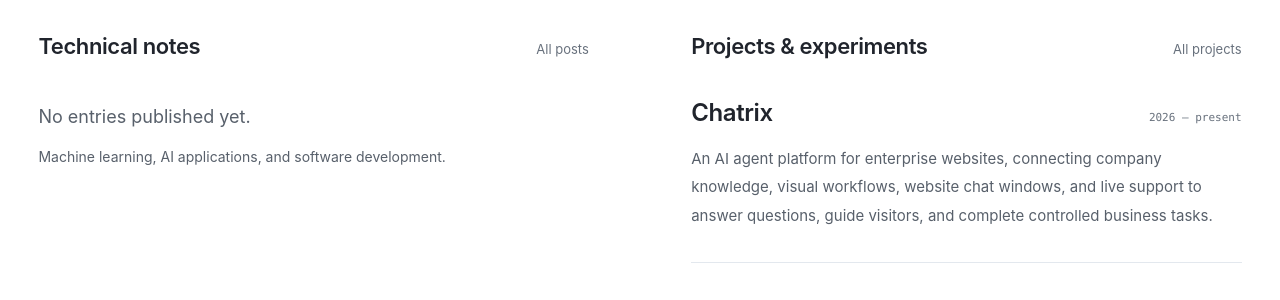
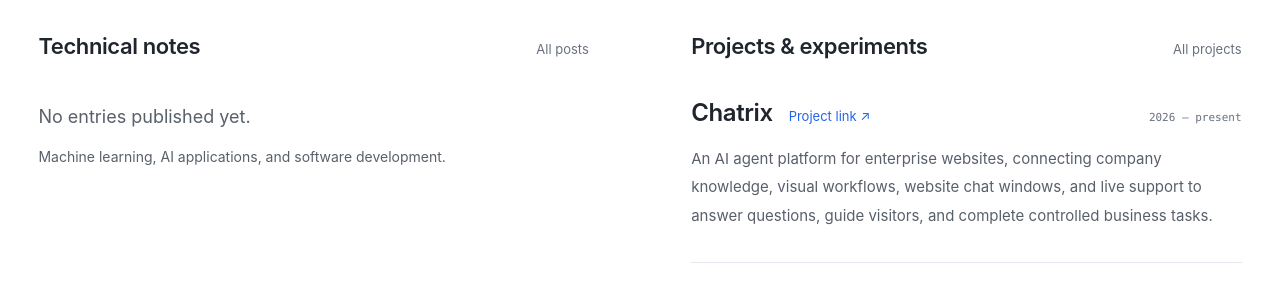
Before and after one commit to yekunsong/yekunsong.github.io, a Jekyll site: the page built from index.html, in a window 1280 px wide. Shown: the part 505-805 px from the top of the page. Built offline with Jekyll 4.4.1, drawn with Linux system fonts in a browser that asks for light colours.

Commit message:
feat(site): add homepage project website link
Add a blue website link beside the Chatrix title on both language home pages, reusing existing project URLs and keeping the current visual style.

```diff
--- a/_data/ui.yml
+++ b/_data/ui.yml
@@ -22,6 +22,7 @@
   responsibilities: Implementation
   technologies: Technologies
   project_links: Project links
+  project_website: Project link
   skills: Skills & tools
   english: 'English: IELTS 6.5'
   awards: Awards
@@ -87,6 +88,7 @@
   responsibilities: 实现内容
   technologies: 技术栈
   project_links: 项目入口
+  project_website: 项目链接
   skills: 技能与工具
   english: 英语：雅思 6.5
   awards: 竞赛与荣誉
--- a/_includes/project-card.html
+++ b/_includes/project-card.html
@@ -1,6 +1,12 @@
 <article class="project-row">
     <div class="project-heading">
-        <h3><a href="{{ ui.projects_path | prepend: site.baseurl }}#{{ project.id }}">{{ project.title }}</a></h3>
+        <div class="project-title-group">
+            <h3><a href="{{ ui.projects_path | prepend: site.baseurl }}#{{ project.id }}">{{ project.title }}</a></h3>
+            {% if project.links %}
+            {% assign project_website = project.links | first %}
+            <a class="project-website-link" href="{{ project_website.url }}" aria-label="{{ project.title }} {{ ui.project_website }}">{{ ui.project_website }} <span aria-hidden="true">↗</span></a>
+            {% endif %}
+        </div>
         <span class="date-label">{{ project.period }}</span>
     </div>
     <p class="project-description">{{ project.summary }}</p>
--- a/css/profile.css
+++ b/css/profile.css
@@ -74,6 +74,8 @@
 .project-heading h3 { min-width: 0; font-size: 24px; line-height: 1.5; letter-spacing: -.4px; overflow-wrap: anywhere; }
 .project-heading a { color: var(--text); }
 .project-heading a:hover { color: var(--accent); }
+.project-title-group { display: flex; flex-wrap: wrap; align-items: baseline; gap: 8px 16px; min-width: 0; }
+.project-heading .project-website-link { flex-shrink: 0; color: var(--accent); font-size: 13px; white-space: nowrap; }
 .profile-site .project-description { max-width: 65ch; margin: 0; font-size: 15px; line-height: 1.9; text-wrap: balance; }
 .topics-section { display: flex; align-items: baseline; gap: 48px; margin-top: 72px; padding-top: 28px; border-top: 1px solid var(--line); }
 .topics-section h2 { flex-shrink: 0; color: var(--secondary); font-size: 15px; font-weight: 500; }
```
